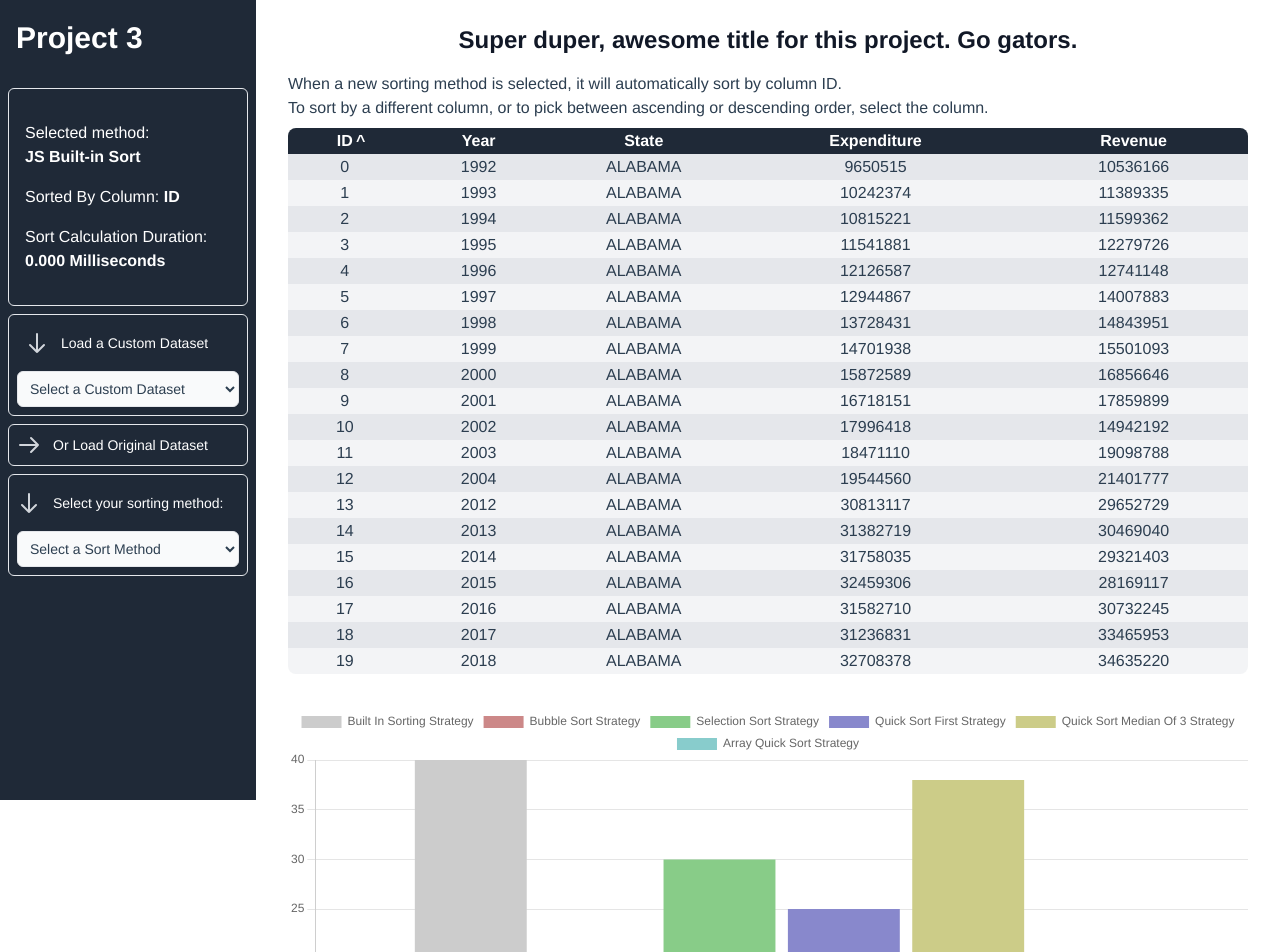
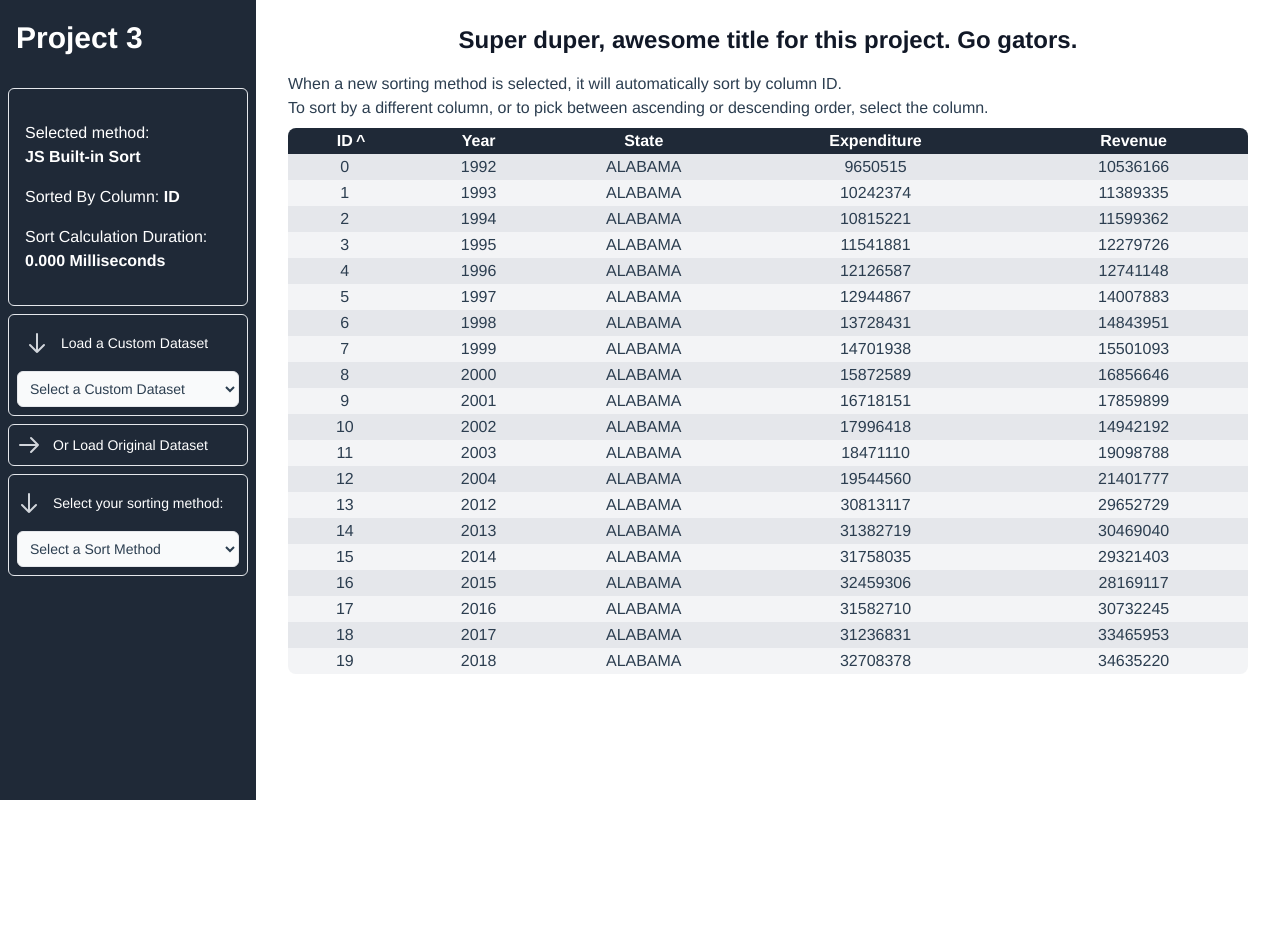
Before and after one commit to Exanite/DsaProject, a Vue app: page /#/ in a window 1280 px wide. Shown: the top 952 px of the page. After the commit the page ends 880 px from the top, so only its background shows below. Built offline with nearby package versions, Linux system fonts and the light colour scheme.

Commit message:
dynamic barChart using sort data

```diff
--- a/src/components/BarChart.vue
+++ b/src/components/BarChart.vue
@@ -53,8 +53,7 @@ export default defineComponent({
       },
   },
   setup(props) {
-
-    const chartData = {
+    let chartData = {
       labels: [ 'Sort Methods' ],
       datasets: props.data
     }
--- a/src/components/FinanceDataTable.vue
+++ b/src/components/FinanceDataTable.vue
@@ -73,7 +73,7 @@
       },
     },
     emits: {
-      sorted: (sortingStrategyName: string, columnName: string, elementCount: number, time: number) => true,
+      sorted: (sortingStrategyName: string, sortingStrategyKey: string, columnName: string, elementCount: number, time: number) => true,
     },
     setup(props, context) {
       // Data
@@ -120,7 +120,7 @@
         const endTime = performance.now();
 
         console.log(`Sorted ${result.length} elements by ${column.name} in ${endTime - startTime} milliseconds using ${sortingStrategy.name}`);
-        context.emit("sorted", sortingStrategy.name, column.name, result.length, endTime - startTime);
+        context.emit("sorted", sortingStrategy.name, sortingStrategy.key, column.name, result.length, endTime - startTime);
 
         // For testing purposes
         console.log(`Is correctly sorted: ${isInOrder(result, comparer)}`);
--- a/src/data/algorithms/ArrayQuickSortStrategy.ts
+++ b/src/data/algorithms/ArrayQuickSortStrategy.ts
@@ -29,7 +29,7 @@ const arrayQuickSort = <T>(collection: T[], comparer: Comparer, pivotSelector: P
 
 export const ArrayQuickSortStrategy: SortingStrategy = {
   name: "Array Quick Sort with Median of 3 Pivot",
-
+  key: "ArrayQuickSortStrategy",
   sort<T>(collection: T[], comparer: Comparer): T[] {
     return arrayQuickSort(collection, comparer, getMedianOf3PivotIndex);
   },
--- a/src/data/algorithms/BubbleSortStrategy.ts
+++ b/src/data/algorithms/BubbleSortStrategy.ts
@@ -3,7 +3,7 @@ import { Comparer } from "@/data/comparers/Comparer";
 
 export const BubbleSortStrategy: SortingStrategy = {
   name: "Bubble Sort",
-
+  key: "BubbleSortStrategy",
   sort<T>(collection: T[], comparer: Comparer): T[] {
     let n = collection.length;
     for (let i = 0; i < n - 1; i++) {
--- a/src/data/algorithms/BuiltInSortingStrategy.ts
+++ b/src/data/algorithms/BuiltInSortingStrategy.ts
@@ -3,7 +3,7 @@ import { Comparer } from "@/data/comparers/Comparer";
 
 export const BuiltInSortingStrategy: SortingStrategy = {
   name: "JS Built-in Sort",
-
+  key: "BuiltInSortingStrategy",
   sort<T>(collection: T[], comparer: Comparer): T[] {
     return collection.sort(comparer.compare.bind(comparer));
   }
--- a/src/data/algorithms/QuickSortStrategy.ts
+++ b/src/data/algorithms/QuickSortStrategy.ts
@@ -73,7 +73,7 @@ const quickSort = <T>(collection: T[], startIndex: number, endIndex: number, com
 
 export const QuickSortFirstStrategy: SortingStrategy = {
   name: "Quick Sort with First Element as Pivot",
-
+  key: "QuickSortFirstStrategy",
   sort<T>(collection: T[], comparer: Comparer): T[] {
     return quickSort(collection, 0, collection.length, comparer, getFirstPivotIndex);
   },
@@ -81,7 +81,7 @@ export const QuickSortFirstStrategy: SortingStrategy = {
 
 export const QuickSortMedianOf3Strategy: SortingStrategy = {
   name: "Quick Sort with Median of 3 Pivot",
-
+  key: "QuickSortMedianOf3Strategy",
   sort<T>(collection: T[], comparer: Comparer): T[] {
     return quickSort(collection, 0, collection.length, comparer, getMedianOf3PivotIndex);
   },
--- a/src/data/algorithms/SelectionSortStrategy.ts
+++ b/src/data/algorithms/SelectionSortStrategy.ts
@@ -3,6 +3,7 @@ import { Comparer } from "@/data/comparers/Comparer";
 
 export const SelectionSortStrategy: SortingStrategy = {
   name: "Selection Sort",
+  key: "SelectionSortStrategy",
   sort<T>(collection: T[], comparer: Comparer): T[] {
 
     for (let i = 0; i < collection.length - 1; i++) {
--- a/src/data/algorithms/SortingStrategy.ts
+++ b/src/data/algorithms/SortingStrategy.ts
@@ -2,5 +2,6 @@ import { Comparer } from "@/data/comparers/Comparer";
 
 export interface SortingStrategy {
   name: string,
+  key: string,
   sort: <T>(collection: T[], comparer: Comparer) => T[];
 }
--- a/src/pages/HomePage.vue
+++ b/src/pages/HomePage.vue
@@ -161,7 +161,7 @@
           <p class="mb-2">To sort by a different column, or to pick between ascending or descending order, select the column. </p>
           <FinanceDataTable :data="data" :sortingStrategy="selectedStrategy" @sorted="handleSorted"/>
           <div class="mt-8">
-            <BarChart :data="barChartData"/>
+            <BarChart :key="barChartData.length" :data="barChartData"/>
           </div>
         </div>
       </div>
@@ -181,7 +181,7 @@
   import { SortingStrategy } from "@/data/algorithms/SortingStrategy";
   import { DataGenerator } from "@/data/DataGenerator";
   import { getFinanceData } from "@/data/FinanceData";
-  import { computed, defineComponent, ref } from "vue";
+  import { computed, reactive, defineComponent, ref } from "vue";
 
   export default defineComponent({
     name: "HomePage",
@@ -204,51 +204,55 @@
 
       //format that we can update easily using key
       const colors = ['#cccccc', '#cc8888', '#88cc88', '#8888cc', '#cccc88', '#88cccc', '#cc88cc', '888888'];
-      const rawChartData = {
+      const rawChartData = reactive({
         BuiltInSortingStrategy: {
         label: "Built In Sorting Strategy",
         backgroundColor: colors[0],
-        data: [40]
+        data: [0]
         },
         BubbleSortStrategy: {
         label: "Bubble Sort Strategy",
         backgroundColor: colors[1],
-        data: [15]
+        data: [0]
         },
         SelectionSortStrategy: {
         label: "Selection Sort Strategy",
         backgroundColor: colors[2],
-        data: [30]
+        data: [0]
         },
         QuickSortFirstStrategy: {
         label: "Quick Sort First Strategy",
         backgroundColor: colors[3],
-        data: [25]
+        data: [0]
         },
         QuickSortMedianOf3Strategy: {
         label: "Quick Sort Median Of 3 Strategy",
         backgroundColor: colors[4],
-        data: [38]
+        data: [0]
         },
         ArrayQuickSortStrategy: {
         label: "Array Quick Sort Strategy",
         backgroundColor: colors[5],
-        data: [12]
+        data: [0]
         },
-      }
+      });
 
       //reformat to what chart.js supports
-      let barChartData: any[] = [];
-      const generateBarChartData = () => {
+      const barChartData = computed(() => {
+        let dataset: any[] = [];
         for (const [key, value] of Object.entries(rawChartData)) {
-          barChartData.push(value);
+          if (value.data.length != 0 && value.data[0] != 0) {
+            dataset.push(value);
+          }
         }
-      }
-      generateBarChartData();
+        console.log({dataset})
+        return dataset;
+      });
 
-      const handleSorted = (sortingStrategyName: string, colName: string, resultLength: number, duration: number) => {
+      const handleSorted = (sortingStrategyName: string, sortingStrategyKey: string, colName: string, resultLength: number, duration: number) => {
         sortDuration.value = duration;
         columnName.value = colName;
+        rawChartData[sortingStrategyKey as keyof typeof rawChartData].data = [duration];
       };
 
       const loadOriginalData = () => {
@@ -256,6 +260,12 @@
       };
 
       const generateData = (count: number) => {
+        //reset graph
+        for (const [key, value] of Object.entries(rawChartData)) {
+          value.data = [0]
+        }
+
+
         const generator = new DataGenerator();
 
         data.value = generator.generateCollection(count);
@@ -281,7 +291,6 @@
         handleSorted,
         loadOriginalData,
         generateData,
-        generateBarChartData,
         icons,
         barChartData,
         showMobile,
```
